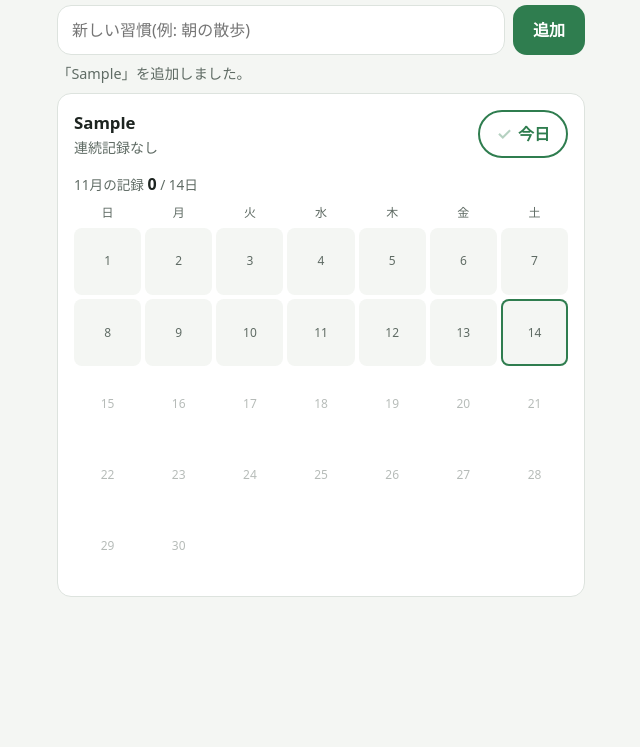
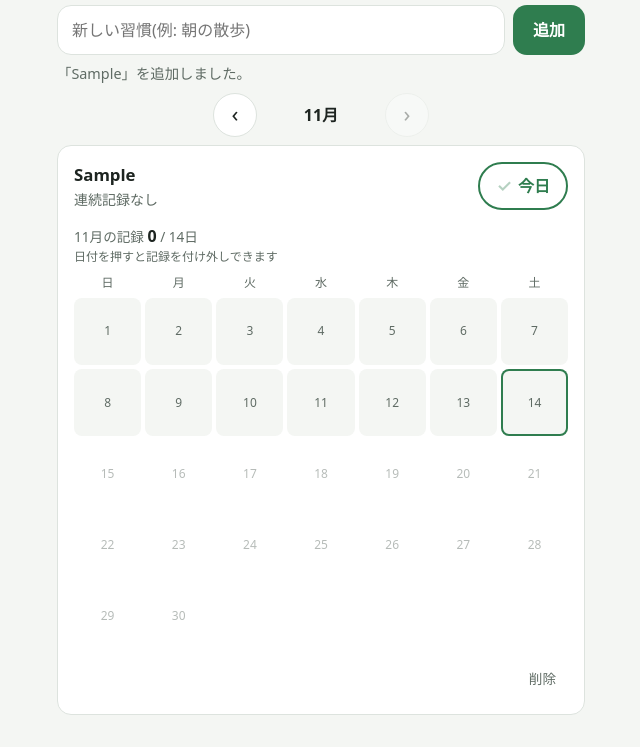
Before and after one commit to ftsujikawa/habit-pwa, a website with bundled scripts: page index.html in a window 1280 px wide. Both pictures are taken after typing "Sample" into the empty fields and a click on the button "追加". Shown: the part 61-808 px from the top of the page, without its empty margins (319-959 px from the left). Built offline with nearby package versions, Linux system fonts and the light colour scheme.

Commit message:
習慣の削除と過去の日のチェックを追加
カレンダーの日付を押して過去の記録を付け外しできるようにし、
前の月に戻って月をまたいだ付け忘れも直せるようにした。
習慣は確認ダイアログを出したうえで削除する。
キャッシュ名を v2 に上げ、インストール済みの端末にも更新を届ける。

Co-Authored-By: Claude Opus 5.5 <noreply@anthropic.com>

```diff
--- a/app.js
+++ b/app.js
@@ -2,9 +2,11 @@
 import {
   createEmptyState,
   addHabit,
+  removeHabit,
   toggleRecord,
   isDone,
   currentStreak,
+  addMonths,
   monthCalendar,
   parseState,
   serializeState,
@@ -19,12 +21,27 @@ const els = {
   form: document.getElementById('add-form'),
   name: document.getElementById('habit-name'),
   message: document.getElementById('message'),
+  monthNav: document.getElementById('month-nav'),
+  monthLabel: document.getElementById('month-label'),
+  prevMonth: document.getElementById('prev-month'),
+  nextMonth: document.getElementById('next-month'),
   empty: document.getElementById('empty'),
   list: document.getElementById('habit-list'),
 };
 
 let today = toDateKey(new Date());
+let view = currentMonth(); // カレンダーに表示している年月
 let state = loadState();
+
+function currentMonth() {
+  const [year, month] = today.split('-').map(Number);
+  return { year, month };
+}
+
+function isCurrentMonth() {
+  const now = currentMonth();
+  return view.year === now.year && view.month === now.month;
+}
 
 // ---- 保存(端末の localStorage のみ) ----
 
@@ -85,23 +102,35 @@ function el(tag, attrs = {}, children = []) {
   return node;
 }
 
-function render() {
-  const [y, m, d] = today.split('-').map(Number);
-  const weekday = WEEKDAYS[new Date(y, m - 1, d).getDay()];
-  els.today.textContent = `${m}月${d}日(${weekday})`;
-
-  els.empty.hidden = state.habits.length > 0;
-  els.list.replaceChildren(...state.habits.map((habit) => renderHabit(habit, y, m)));
+function formatDate(key) {
+  const [y, m, d] = key.split('-').map(Number);
+  return `${m}月${d}日(${WEEKDAYS[new Date(y, m - 1, d).getDay()]})`;
 }
 
-function renderHabit(habit, year, month) {
+function render() {
+  els.today.textContent = formatDate(today);
+
+  const hasHabits = state.habits.length > 0;
+  els.empty.hidden = hasHabits;
+  els.monthNav.hidden = !hasHabits;
+  els.monthLabel.textContent = view.year === currentMonth().year
+    ? `${view.month}月`
+    : `${view.year}年${view.month}月`;
+  els.nextMonth.disabled = isCurrentMonth();
+
+  els.list.replaceChildren(...state.habits.map(renderHabit));
+}
+
+function renderHabit(habit) {
   const done = isDone(habit, today);
   const streak = currentStreak(habit, today);
 
   const check = el('button', {
     type: 'button',
     class: 'check',
+    'data-action': 'toggle',
     'data-id': habit.id,
+    'data-date': today,
     'aria-pressed': String(done),
     'aria-label': `${habit.name}を今日${done ? 'の記録から外す' : 'やったことにする'}`,
   }, [el('span', { class: 'check-mark', 'aria-hidden': 'true', text: '✓' }), el('span', { text: done ? 'できた' : '今日' })]);
@@ -117,12 +146,22 @@ function renderHabit(habit, year, month) {
     check,
   ]);
 
-  return el('li', { class: done ? 'card is-done' : 'card' }, [head, renderMonth(habit, year, month)]);
+  const remove = el('button', {
+    type: 'button',
+    class: 'remove',
+    'data-action': 'remove',
+    'data-id': habit.id,
+    'aria-label': `${habit.name}を削除`,
+    text: '削除',
+  });
+
+  return el('li', { class: done ? 'card is-done' : 'card' }, [head, renderMonth(habit), remove]);
 }
 
-function renderMonth(habit, year, month) {
+function renderMonth(habit) {
+  const { year, month } = view;
   const cal = monthCalendar(habit, year, month, today);
-  const grid = el('div', { class: 'cal', role: 'group', 'aria-label': `${month}月の記録` });
+  const grid = el('div', { class: 'cal', role: 'group', 'aria-label': `${habit.name}の${month}月の記録` });
 
   for (const w of WEEKDAYS) grid.append(el('span', { class: 'cal-weekday', 'aria-hidden': 'true', text: w }));
   for (let i = 0; i < cal.leadingBlanks; i += 1) grid.append(el('span', { class: 'cal-blank', 'aria-hidden': 'true' }));
@@ -130,12 +169,22 @@ function renderMonth(habit, year, month) {
     const classes = ['cal-day'];
     if (day.done) classes.push('is-done');
     if (day.isToday) classes.push('is-today');
-    if (day.isFuture) classes.push('is-future');
-    const status = day.isFuture ? '' : day.done ? '記録あり' : '記録なし';
-    grid.append(el('span', { class: classes.join(' ') }, [
-      el('span', { 'aria-hidden': 'true', text: String(day.day) }),
-      el('span', { class: 'visually-hidden', text: `${month}月${day.day}日 ${status}` }),
-    ]));
+    if (day.isFuture) {
+      // まだ来ていない日は押せない
+      classes.push('is-future');
+      grid.append(el('span', { class: classes.join(' '), 'aria-hidden': 'true', text: String(day.day) }));
+      continue;
+    }
+    grid.append(el('button', {
+      type: 'button',
+      class: classes.join(' '),
+      'data-action': 'toggle',
+      'data-id': habit.id,
+      'data-date': day.date,
+      'aria-pressed': String(day.done),
+      'aria-label': `${month}月${day.day}日`,
+      text: String(day.day),
+    }));
   }
 
   return el('div', { class: 'month' }, [
@@ -143,9 +192,15 @@ function renderMonth(habit, year, month) {
       `${month}月の記録 `,
       el('strong', { text: String(cal.doneCount) }),
       ` / ${cal.elapsedDays}日`,
+      el('span', { class: 'month-hint', text: '日付を押すと記録を付け外しできます' }),
     ]),
     grid,
   ]);
+}
+
+/** 再描画でボタンが作り直されるので、押したボタンにフォーカスを戻す。 */
+function restoreFocus(selector) {
+  els.list.querySelector(selector)?.focus();
 }
 
 // ---- 操作 ----
@@ -167,14 +222,50 @@ els.form.addEventListener('submit', (event) => {
 });
 
 els.list.addEventListener('click', (event) => {
-  const button = event.target.closest('button.check');
+  const button = event.target.closest('button[data-action]');
   if (!button) return;
-  const id = button.dataset.id;
-  if (commit(toggleRecord(state, id, today))) {
-    showMessage('');
-    // 再描画でボタンが作り直されるので、フォーカスを戻す
-    els.list.querySelector(`button.check[data-id="${CSS.escape(id)}"]`)?.focus();
+  const { action, id, date } = button.dataset;
+  const habit = state.habits.find((h) => h.id === id);
+  if (!habit) return;
+
+  if (action === 'toggle') {
+    let next;
+    try {
+      next = toggleRecord(state, id, date, { today });
+    } catch (err) {
+      showMessage(err.message, true);
+      return;
+    }
+    if (commit(next)) {
+      showMessage(date === today ? '' : `${formatDate(date)}を${isDone(habit, date) ? '未記録に戻しました' : '記録しました'}。`);
+      const sameKind = button.classList.contains('check') ? '.check' : '.cal-day';
+      restoreFocus(`button${sameKind}[data-id="${CSS.escape(id)}"][data-date="${date}"]`);
+    }
+    return;
   }
+
+  if (action === 'remove') {
+    const count = habit.records.length;
+    const ok = window.confirm(
+      `「${habit.name}」を削除しますか?\nこれまでの記録(${count}日分)も消え、元に戻せません。`,
+    );
+    if (ok && commit(removeHabit(state, id))) {
+      showMessage(`「${habit.name}」を削除しました。`);
+      els.name.focus();
+    }
+  }
+});
+
+els.prevMonth.addEventListener('click', () => {
+  view = addMonths(view.year, view.month, -1);
+  render();
+});
+
+els.nextMonth.addEventListener('click', () => {
+  if (isCurrentMonth()) return;
+  view = addMonths(view.year, view.month, 1);
+  render();
+  if (isCurrentMonth()) els.prevMonth.focus(); // 押したボタンが押せなくなるので移す
 });
 
 function newId() {
@@ -185,10 +276,11 @@ function newId() {
 // 日付が変わったら表示を更新する(開きっぱなしで日をまたいだとき用)
 function refreshDate() {
   const now = toDateKey(new Date());
-  if (now !== today) {
-    today = now;
-    render();
-  }
+  if (now === today) return;
+  const wasCurrent = isCurrentMonth();
+  today = now;
+  if (wasCurrent) view = currentMonth(); // 今月を見ていたら新しい月についていく
+  render();
 }
 document.addEventListener('visibilitychange', () => {
   if (document.visibilityState === 'visible') refreshDate();
--- a/habits.js
+++ b/habits.js
@@ -67,9 +67,19 @@ export function addHabit(state, name, { id, today }) {
   return { ...state, habits: [...state.habits, habit] };
 }
 
-/** 指定した日の記録をつける/外す(切り替える)。 */
-export function toggleRecord(state, habitId, date) {
+/** 習慣を削除した新しい state を返す。 */
+export function removeHabit(state, habitId) {
+  if (!state.habits.some((h) => h.id === habitId)) throw new Error(`習慣が見つかりません: ${habitId}`);
+  return { ...state, habits: state.habits.filter((h) => h.id !== habitId) };
+}
+
+/**
+ * 指定した日の記録をつける/外す(切り替える)。過去の日も切り替えられる。
+ * options.today を渡すと、それより先の日付は Error にする。
+ */
+export function toggleRecord(state, habitId, date, { today } = {}) {
   if (!isValidDateKey(date)) throw new Error(`日付の形式が正しくありません: ${date}`);
+  if (today !== undefined && date > today) throw new Error('まだ来ていない日は記録できません。');
   const index = state.habits.findIndex((h) => h.id === habitId);
   if (index === -1) throw new Error(`習慣が見つかりません: ${habitId}`);
 
@@ -99,6 +109,12 @@ export function currentStreak(habit, today) {
     day = addDays(day, -1);
   }
   return count;
+}
+
+/** 年月に n か月足す(負なら引く)。month は 1〜12。 */
+export function addMonths(year, month, n) {
+  const index = year * 12 + (month - 1) + n;
+  return { year: Math.floor(index / 12), month: (index % 12) + 1 };
 }
 
 /**
--- a/index.html
+++ b/index.html
@@ -31,6 +31,12 @@
 
     <p id="message" class="message" role="status" aria-live="polite"></p>
 
+    <nav id="month-nav" class="month-nav" aria-label="表示する月">
+      <button type="button" id="prev-month" class="month-nav-button" aria-label="前の月">‹</button>
+      <p id="month-label" class="month-label" aria-live="polite"></p>
+      <button type="button" id="next-month" class="month-nav-button" aria-label="次の月">›</button>
+    </nav>
+
     <p id="empty" class="empty" hidden>まだ習慣がありません。上の欄から追加してください。</p>
     <ul id="habit-list" class="habit-list"></ul>
   </main>
--- a/style.css
+++ b/style.css
@@ -174,6 +174,50 @@ button {
   color: var(--muted);
 }
 .month-summary strong { color: var(--text); font-size: 1rem; }
+.month-hint { display: block; font-size: 0.75rem; }
+
+.month-nav {
+  display: flex;
+  align-items: center;
+  justify-content: center;
+  gap: 8px;
+  margin: 0 0 8px;
+}
+.month-nav[hidden] { display: none; }
+
+.month-label {
+  margin: 0;
+  min-width: 7em;
+  text-align: center;
+  font-weight: 600;
+  font-variant-numeric: tabular-nums;
+}
+
+.month-nav-button {
+  width: 44px;
+  height: 44px;
+  border: 1px solid var(--border);
+  border-radius: 999px;
+  background: var(--surface);
+  color: var(--text);
+  font-size: 1.4rem;
+  line-height: 1;
+}
+.month-nav-button:disabled { opacity: 0.35; cursor: default; }
+
+.remove {
+  display: block;
+  margin: 12px 0 0 auto;
+  min-height: 36px;
+  padding: 0 12px;
+  border: 0;
+  border-radius: 8px;
+  background: transparent;
+  color: var(--muted);
+  font-size: 0.85rem;
+}
+.remove:hover,
+.remove:focus-visible { color: var(--error); }
 
 .cal {
   display: grid;
@@ -190,10 +234,14 @@ button {
   aspect-ratio: 1;
   display: grid;
   place-items: center;
+  border: 0;
+  padding: 0;
   border-radius: 8px;
   background: var(--bg);
   color: var(--muted);
+  font: inherit;
 }
+button.cal-day:active { transform: scale(0.94); }
 .cal-day.is-done { background: var(--accent-soft); color: var(--text); font-weight: 600; }
 .cal-day.is-today { box-shadow: inset 0 0 0 2px var(--accent); }
 .cal-day.is-future { background: transparent; opacity: 0.45; }
--- a/sw.js
+++ b/sw.js
@@ -1,6 +1,6 @@
 // オフライン用の Service Worker。アプリの部品を端末にキャッシュし、ネットにつながらなくても開けるようにする。
 // アプリのファイルを変更したら CACHE_NAME の番号を上げること(上げないと古いファイルが出続ける)。
-const CACHE_NAME = 'habit-tracker-v1';
+const CACHE_NAME = 'habit-tracker-v2';
 const ASSETS = [
   './',
   './index.html',
```
Also changed, not shown: habits.test.js (+44 -0 lines).
